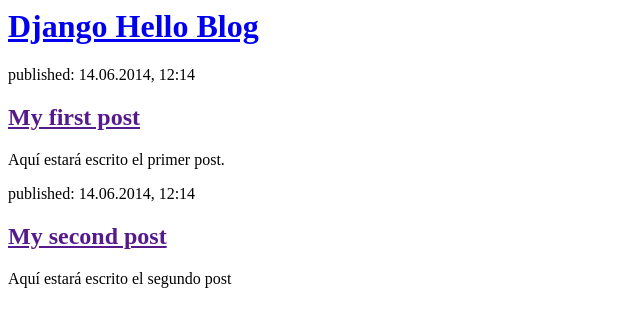
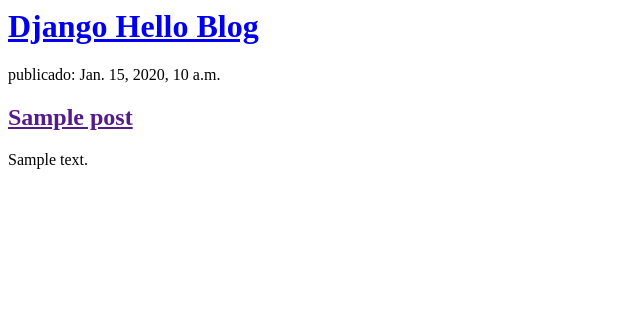
Before and after one commit to LeinardB92/DjangoProjectBlog, a Django app: page / in a window 1280 px wide. Shown: the top 327 px of the page, without its empty margins (0-640 px from the left). Run offline with Django 4.2, Linux system fonts and the light colour scheme; tables that the repository leaves empty hold one stand-in row (values such as "Sample post").

Commit message:
"Template post_list modificado para mostrar 'post' desde la base de datos."

```diff
--- a/myapp/models.py
+++ b/myapp/models.py
@@ -5,6 +5,11 @@
 # Create your models here.
 
 class Post(models.Model):
+    # parece ser que al inicializar los atributos del modelo Post (y
+    # cualquiera en general), es necesario indicar el tipo de dato con
+    # las fuciones, como, .CharField, TextFiel, etc.
+    # Dentro de los métodos (como en este caso publish), ya no es necesario
+    # indicar el tipo de dato.
     author = models.ForeignKey(settings.AUTH_USER_MODEL, on_delete=models.CASCADE)
     title = models.CharField(max_length=200)
     text = models.TextField()
@@ -19,3 +24,5 @@
 
     def __str__(self):
         return self.title
+
+Post.objects.filter(published_date__lte=timezone.now()).order_by('published_date')
--- a/myapp/templates/blog/post_list.html
+++ b/myapp/templates/blog/post_list.html
@@ -6,21 +6,12 @@
         <div>
             <h1><a href="/">Django Hello Blog</a></h1>
         </div>
-
-        <div>
-            <p>published: 14.06.2014, 12:14</p>
-            <h2><a href="">My first post</a></h2>
-            <p>
-                Aquí estará escrito el primer post.
-            </p>
-        </div>
-
-        <div>
-            <p>published: 14.06.2014, 12:14</p>
-            <h2><a href="">My second post</a></h2>
-            <p>
-                Aquí estará escrito el segundo post
-            </p>
-        </div>
+        {% for post in postsss %}
+            <div>
+                <p> publicado: {{ post.published_date }}</p>
+                <h2><a href="">{{ post.title }}</a></h2>
+                <p>{{ post.text|linebreaksbr }}</p>
+            </div>
+        {% endfor %}
     </body>
 </html>
--- a/myapp/views.py
+++ b/myapp/views.py
@@ -1,7 +1,10 @@
 from django.shortcuts import render
+from .models import Post
+from django.utils import timezone
 from django.http import HttpResponse
 
-# Create your views here.
+
 
 def post_list(request):
-    return render(request, 'blog/post_list.html', {})
+    posts = Post.objects.filter(published_date__lte=timezone.now()).order_by('published_date')
+    return render(request, 'blog/post_list.html', {'postsss': posts})
```
